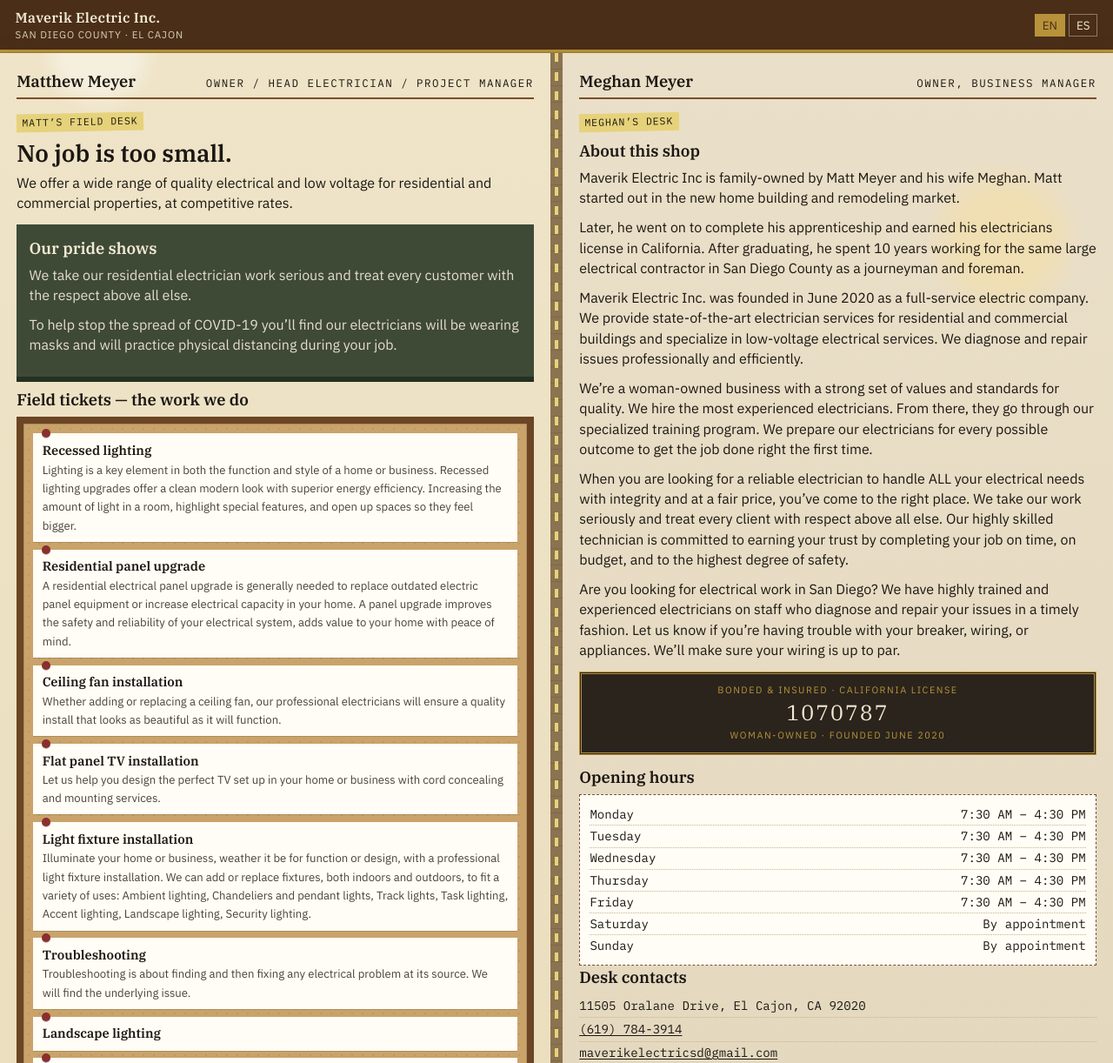
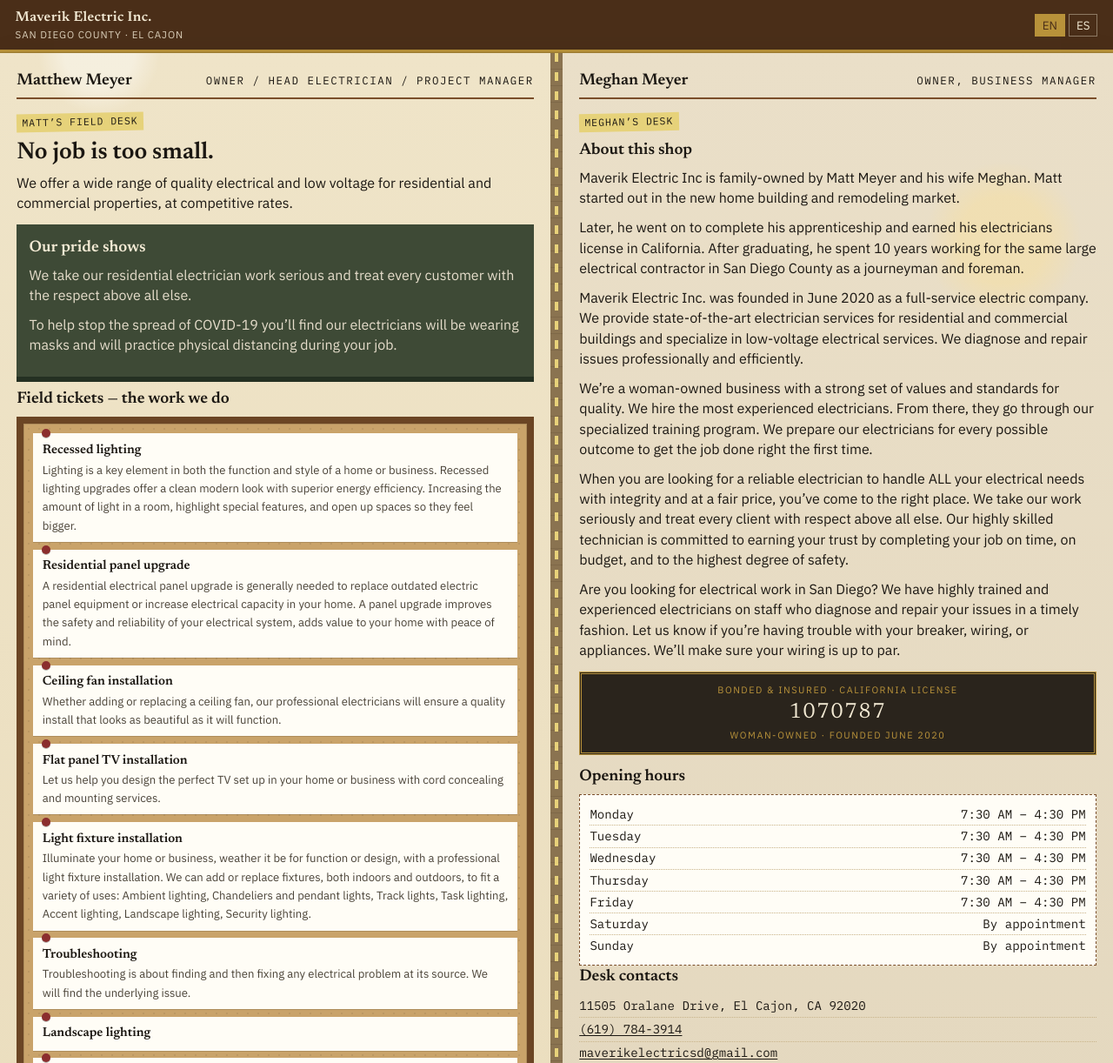
Before and after one commit to nitantbhartia/maverik-electric-preview, a website: page index.html in a window 1280 px wide. Shown: the top 1222 px of the page at 87% size. Drawn offline with Linux system fonts and the light colour scheme.

```diff
--- a/styles.css
+++ b/styles.css
@@ -1,5 +1,5 @@
 /* Maverik Electric — two-desk shop office. Matt field / Meghan desk. Not a panel catalog. */
-@import url("https://fonts.googleapis.com/css2?family=IBM+Plex+Mono:wght@400;600&family=IBM+Plex+Sans:wght@400;500;600&family=IBM+Plex+Serif:ital,wght@0,400;0,600;1,400&display=swap");
+@import url("https://fonts.googleapis.com/css2?family=IBM+Plex+Mono:wght@400;600&family=IBM+Plex+Sans:wght@400;500;600&family=Newsreader:ital,opsz,wght@0,6..72,400;0,6..72,600;1,6..72,400&display=swap");
 
 :root {
   --ink: #1b1712;
@@ -43,7 +43,7 @@ button, input, textarea, select { font-family: inherit; }
   border-bottom: 4px solid var(--brass);
 }
 .shop-bar .mark {
-  font-family: "IBM Plex Serif", Georgia, serif;
+  font-family: "Newsreader", Georgia, serif;
   font-weight: 600;
   letter-spacing: 0.02em;
 }
@@ -128,13 +128,13 @@ button, input, textarea, select { font-family: inherit; }
   text-transform: uppercase;
 }
 .desk-plate strong {
-  font-family: "IBM Plex Serif", Georgia, serif;
+  font-family: "Newsreader", Georgia, serif;
   font-size: 1.15rem;
   letter-spacing: 0;
   text-transform: none;
 }
 
-h1, h2, h3 { font-family: "IBM Plex Serif", Georgia, serif; font-weight: 600; margin: 0 0 0.4rem; }
+h1, h2, h3 { font-family: "Newsreader", Georgia, serif; font-weight: 600; margin: 0 0 0.4rem; }
 h1 { font-size: 1.7rem; line-height: 1.2; }
 h2 { font-size: 1.15rem; }
 p { margin: 0 0 0.7rem; }
@@ -193,7 +193,7 @@ p { margin: 0 0 0.7rem; }
   left: 10px;
   box-shadow: 0 1px 0 #0004;
 }
-.ticket b { display: block; font-family: "IBM Plex Serif", Georgia, serif; }
+.ticket b { display: block; font-family: "Newsreader", Georgia, serif; }
 .ticket span { font-size: 0.82rem; color: #4a4338; }
 
 .note {
@@ -217,7 +217,7 @@ p { margin: 0 0 0.7rem; }
   text-align: center;
   padding: 0.7rem;
   margin: 0.8rem 0;
-  font-family: "IBM Plex Serif", Georgia, serif;
+  font-family: "Newsreader", Georgia, serif;
 }
 .plaque .num { font-size: 1.55rem; letter-spacing: 0.08em; color: #f3ead4; }
 .plaque small { display: block; font-family: "IBM Plex Sans", sans-serif; letter-spacing: 0.14em; text-transform: uppercase; font-size: 0.68rem; }
```
